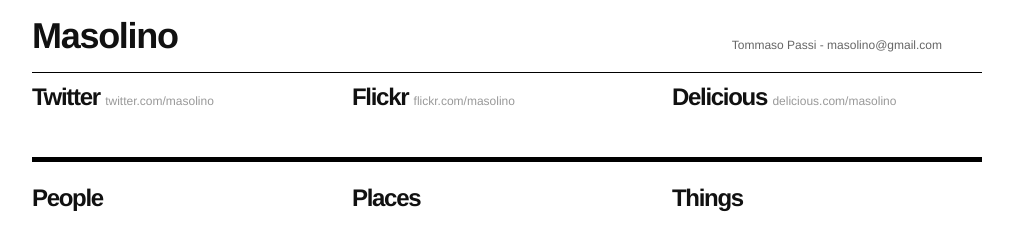
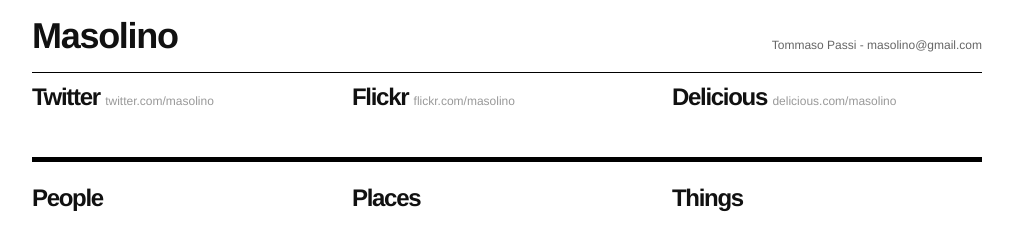
Before and after one commit to masolino/masolino.github.com, a Jekyll site: the page built from index.html, in a window 1280 px wide. Shown: the top 230 px of the page, without its empty margins (133-1146 px from the left). Built offline with Jekyll 4.4.1, drawn with Linux system fonts in a browser that asks for light colours.

Commit message:
nome e email allineati a destra sull'header

```diff
--- a/_layouts/default.html
+++ b/_layouts/default.html
@@ -20,7 +20,7 @@
       <div class="span-10">
         <h1>Masolino</h1>
       </div>
-      <div class="span-13 prepend-top last quiet signature">
+      <div class="span-14 prepend-top last quiet signature">
         Tommaso Passi - masolino@gmail.com
       </div>
     </div>
```
